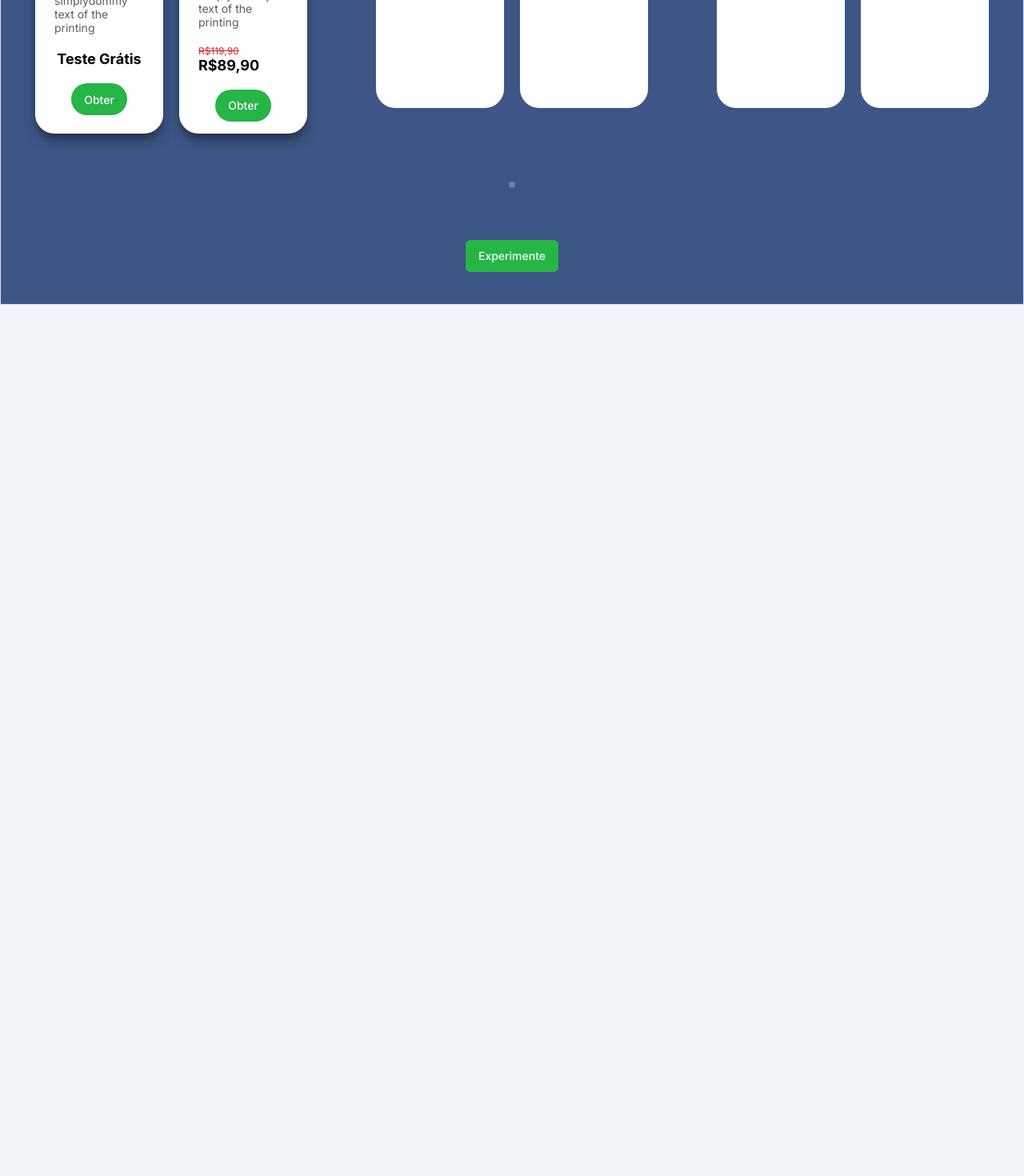
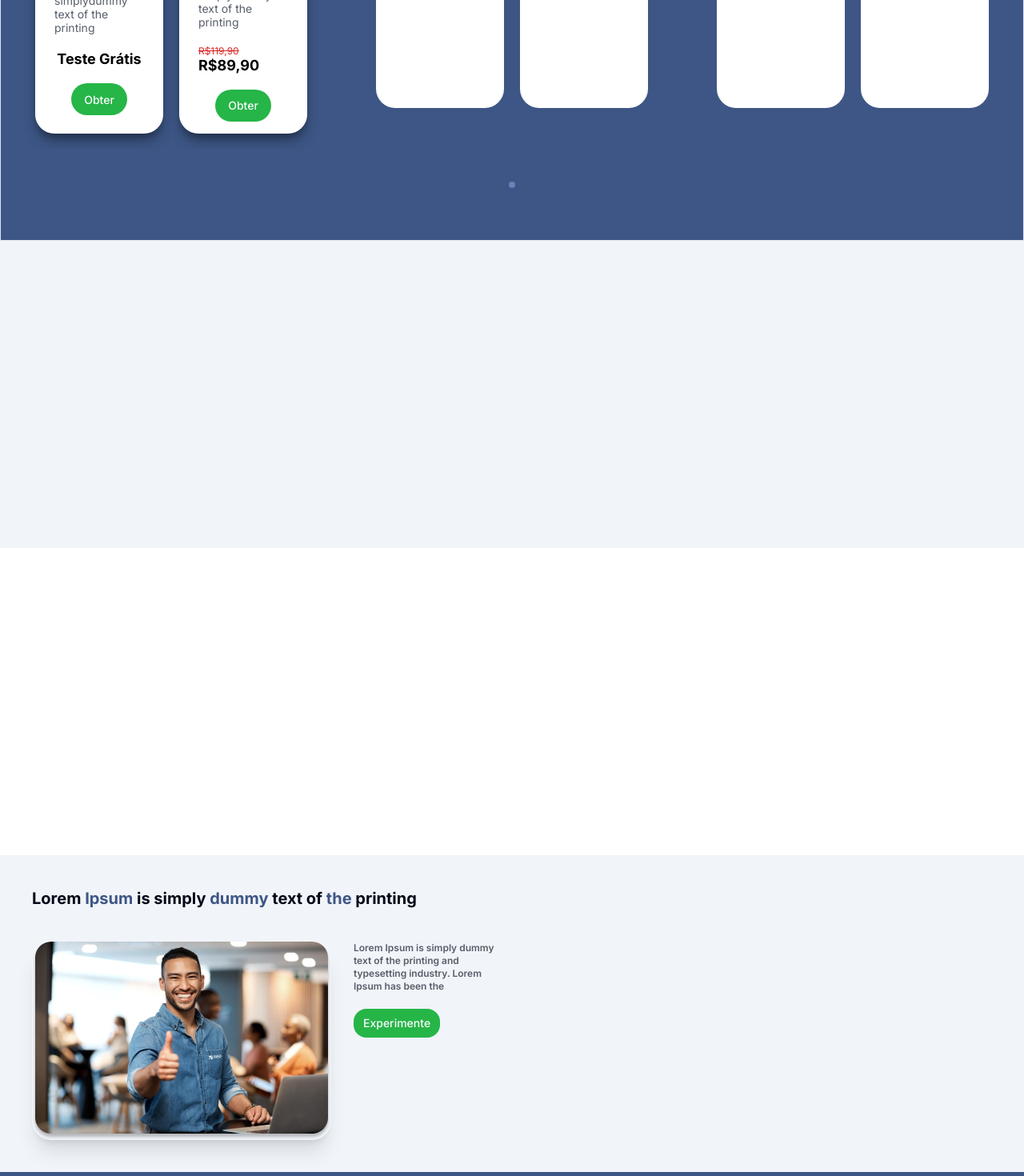
Before and after one commit to EvaldoFerreiraMoreira/site-siad, a Next.js app: page /planos in a window 1280 px wide. Shown: the part 974-2444 px from the top of the page at 80% size. Built offline with nearby package versions, Linux system fonts and the light colour scheme.

Commit message:
feat: banner FuncSiad

```diff
--- a/src/app/planos/components/CarrosselPlanos.tsx
+++ b/src/app/planos/components/CarrosselPlanos.tsx
@@ -77,7 +77,7 @@ const CarrosselPlanos = () => {
 
 
     return (
-        <div className='flex flex-col'>
+        <div className='flex flex-col' id="carrosselPlanos">
 
             <div className='text-white'>
                 <AliceCarousel
@@ -89,13 +89,7 @@ const CarrosselPlanos = () => {
                     onSlideChanged={onSlideChanged}
                 />
             </div>
-            <div className='flex justify-center mb-10'>
-                <Link href='/planos'>
-                    <Button className='bg-[#26B547]'>
-                        Experimente
-                    </Button>
-                </Link>
-            </div>
+
         </div>
     );
 }
--- /dev/null
+++ b/src/app/planos/components/FuncSiadBanner.tsx
@@ -0,0 +1,38 @@
+import { Button } from "@/components/ui/button";
+import Image from "next/image";
+import Link from "next/link";
+
+const FuncSiadBanner = () => {
+    return (
+        <div>
+            <div className="flex text-center font-bold text-xl">
+                <h1>Lorem <span className="text-[#3D5685]">Ipsum </span>is simply <span className="text-[#3D5685]">dummy </span>text of <span className="text-[#3D5685]">the </span> printing </h1>
+            </div>
+            <div className="flex mt-10 gap-7">
+                <div>
+                    <Image
+                        src="/IMG-FuncSiad.png"
+                        alt="Imagem"
+                        width={0}
+                        height={0}
+                        sizes="100vw"
+                        className="h-auto w-auto max-w-[110%] max-h-[100%] rounded-3xl shadow-xl"
+                        style={{
+                            objectFit: "contain",
+                        }}
+                    />
+                </div>
+                <div className="flex flex-col w-48 font-semibold text-xs gap-5">
+                    <p className="text-[#575E69]"> Lorem Ipsum is simply dummy text of the printing and typesetting industry. Lorem Ipsum has been the</p>
+                    <Link href="#carrosselPlanos">
+                        <Button variant={"default"} size={"sm"} className="bg-[#26B547] rounded-2xl">
+                            Experimente
+                        </Button>
+                    </Link>
+                </div>
+            </div>
+        </div>
+    );
+}
+
+export default FuncSiadBanner;
--- a/src/app/planos/page.tsx
+++ b/src/app/planos/page.tsx
@@ -1,5 +1,6 @@
 import BannerPlanos from "./components/BannerPlanos";
 import CarrosselPlanos from "./components/CarrosselPlanos";
+import FuncSiadBanner from "./components/FuncSiadBanner";
 
 
 const Planos = () => {
@@ -17,14 +18,11 @@ const Planos = () => {
             <div className=" flex w-full p-10  bg-[#f1f4f9] h-96 ">
 
             </div>
-            <div className=" flex w-full p-10 bg-[#f1f4f9] h-96 ">
+            <div className=" flex w-full p-10 bg-white h-96 ">
 
             </div>
-            <div className=" flex w-full p-10 bg-[#f1f4f9] h-96 ">
-
-            </div>
-            <div className=" flex w-full p-10 bg-[#f1f4f9] h-96 ">
-
+            <div className=" flex w-full p-10 bg-[#f1f4f9]">
+                <FuncSiadBanner />
             </div>
             <div className="flex w-full p-10 bg-[#3D5685] h-96 ">
 
--- a/src/components/ui/componentsWeb/FooterWeb.tsx
+++ b/src/components/ui/componentsWeb/FooterWeb.tsx
@@ -14,7 +14,7 @@ import { Separator } from "../separator";
 const FooterWeb = () => {
   return (
     <div className="bg-[#F1F4F9] h-2/3 p-5 pb-20">
-      <div className="flex justify-between items-center">
+      <div className="flex justify-between items-center mx-32">
         <div className="flex gap-32">
           <div className="flex flex-col w-80 text-justify">
             <div className="relative h-40 w-48">
```
Also changed, not shown: public/IMG-FuncSiad.png (added).
